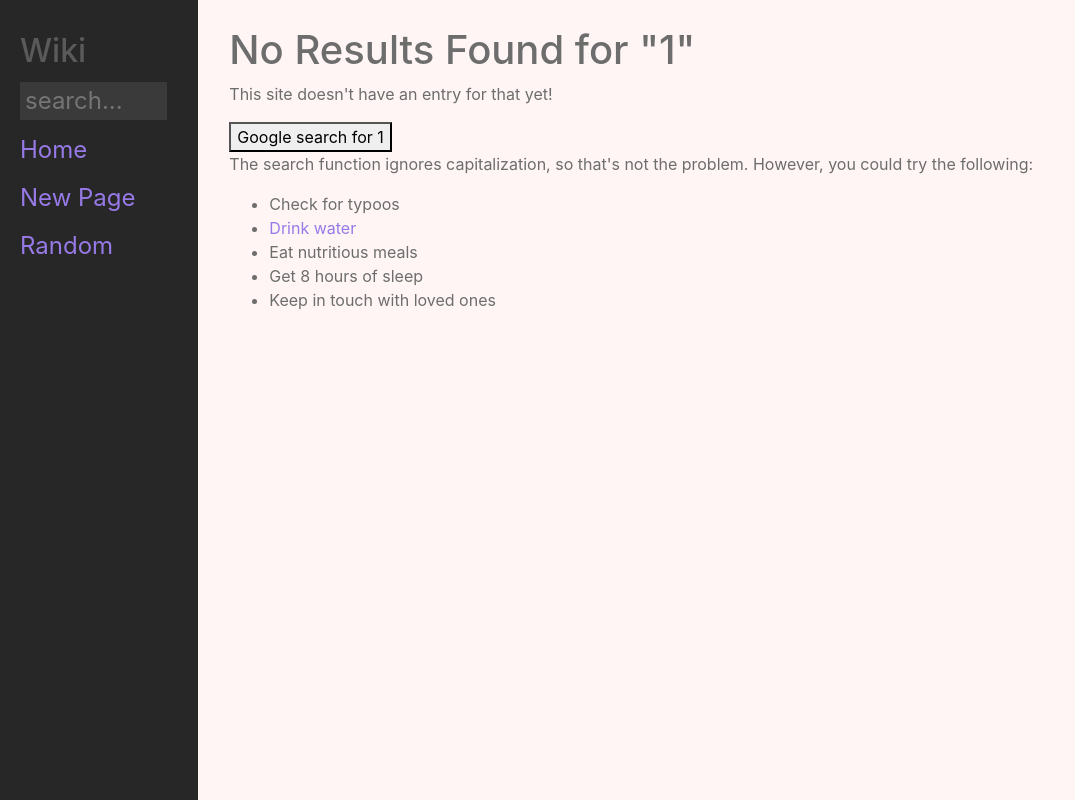
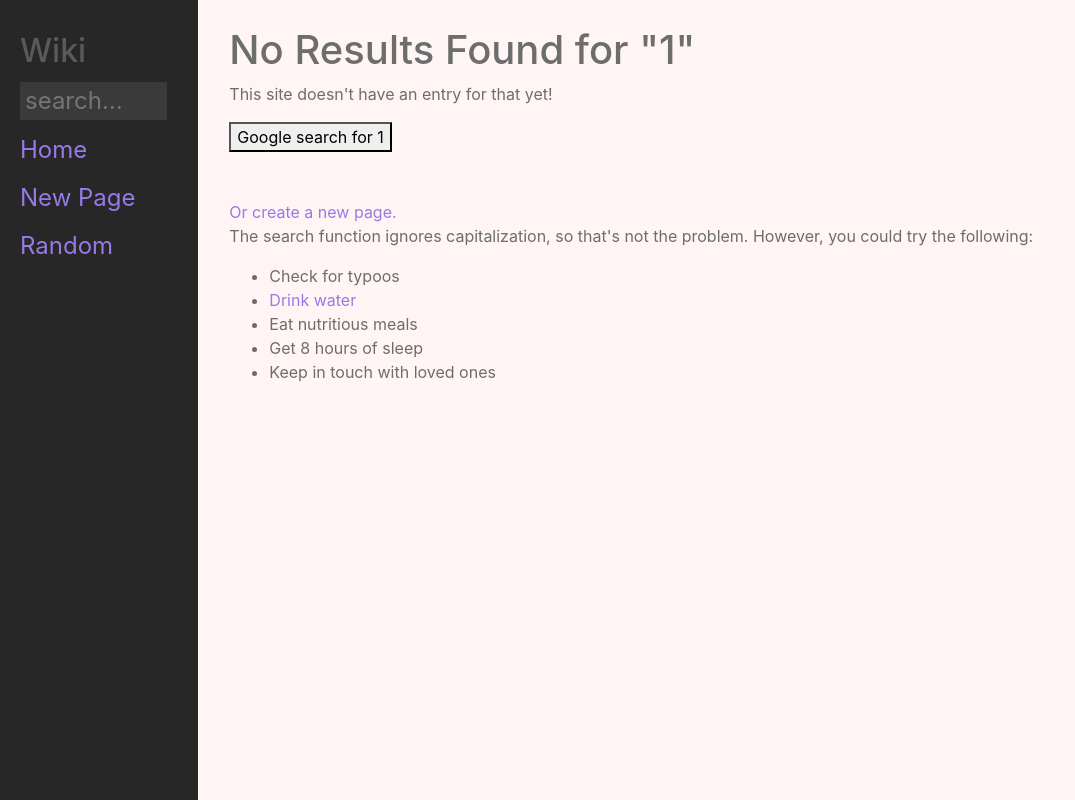
Before and after one commit to Elijer/programmingwiki, a Django app: page /pages/1 in a window 1280 px wide. Shown: the whole page, without its empty margins (0-1075 px from the left). Run offline with Django 3.2, Linux system fonts and the light colour scheme; some libraries are stand-ins or nearby versions.

Commit message:
added new link to no results page

```diff
--- a/encyclopedia/templates/encyclopedia/noResults.html
+++ b/encyclopedia/templates/encyclopedia/noResults.html
@@ -11,6 +11,8 @@
     <form action="https://google.com/search" method="get">
         <button type="submit" name="q" value= {{ term }} > Google search for {{ term }}</button>
     </form>
+    <br></br>
+    <a href = "{% url 'wiki:new' %}"> Or create a new page. </a>
 
         <p> The search function ignores capitalization, so that's not the problem. However, you could try the following: </p>
     <ul>
```
